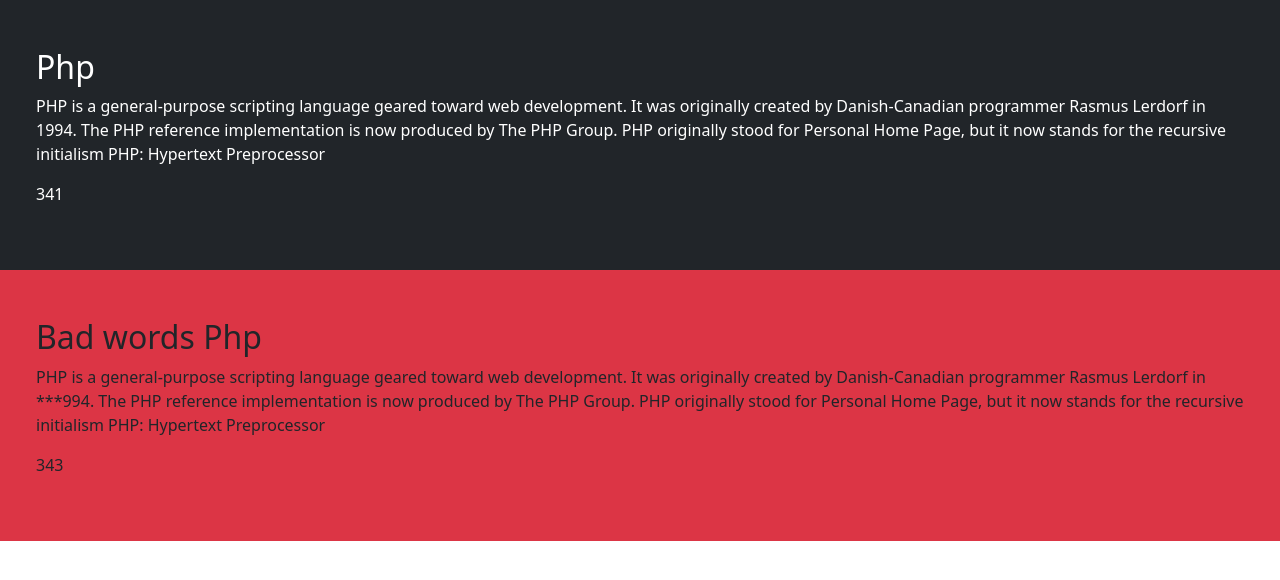
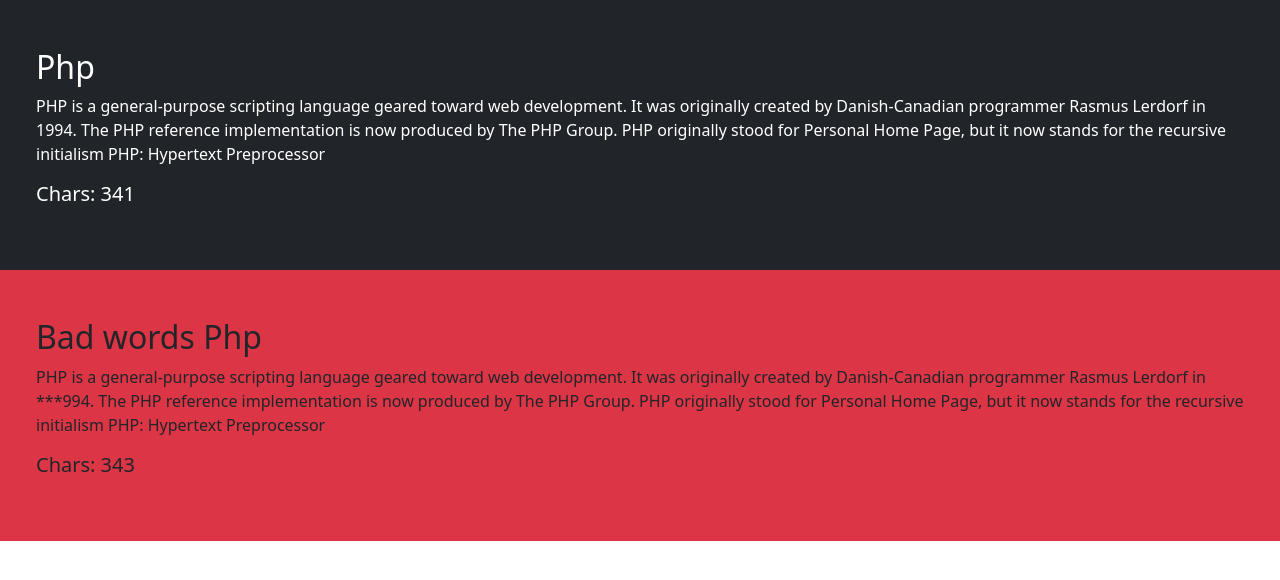
Before and after one commit to dona70909/php-badwords, a PHP site: page /?word=1 in a window 1280 px wide. Shown: the part 104-684 px from the top of the page. Run offline with PHP 8.4, Linux system fonts and the light colour scheme.

Commit message:
chars length

```diff
--- a/index.php
+++ b/index.php
@@ -40,7 +40,10 @@
                     <?php echo $text ?>
                 </p>
                 <p>
-                    <?php echo strlen($text); ?>
+                    <h5>
+                        Chars:
+                        <?php echo strlen($text); ?>
+                    </h5>
                 </p>
             </div>
 
@@ -49,7 +52,12 @@
                 <p>
                     <?php  echo " " . str_replace($bad_word,$stars,$text); ?>
                 </p>
-                <p> <?php echo strlen(str_replace($bad_word,$stars,$text)); ?></p>
+                <p>
+                    <h5>
+                        Chars:
+                        <?php echo strlen(str_replace($bad_word,$stars,$text)); ?>
+                    </h5>
+                </p>
             </div>
         </div>
     </main>
```
